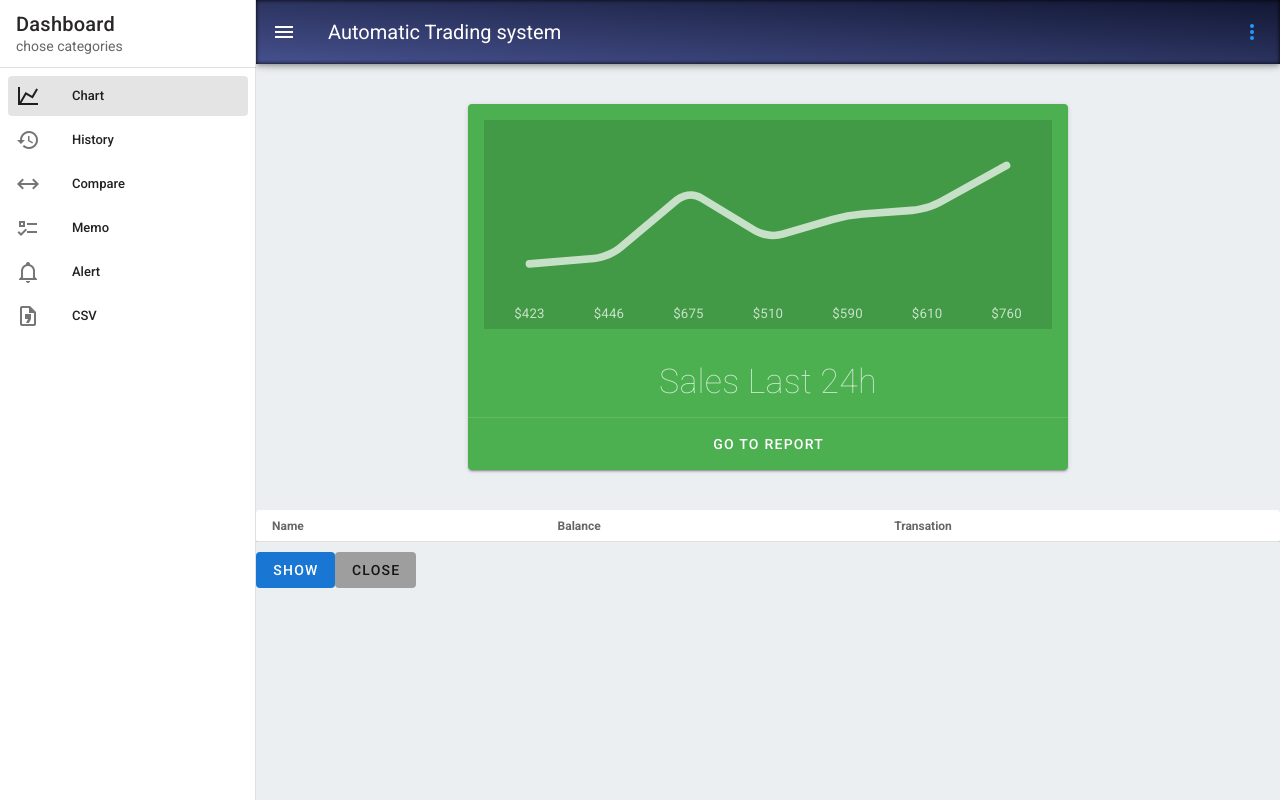
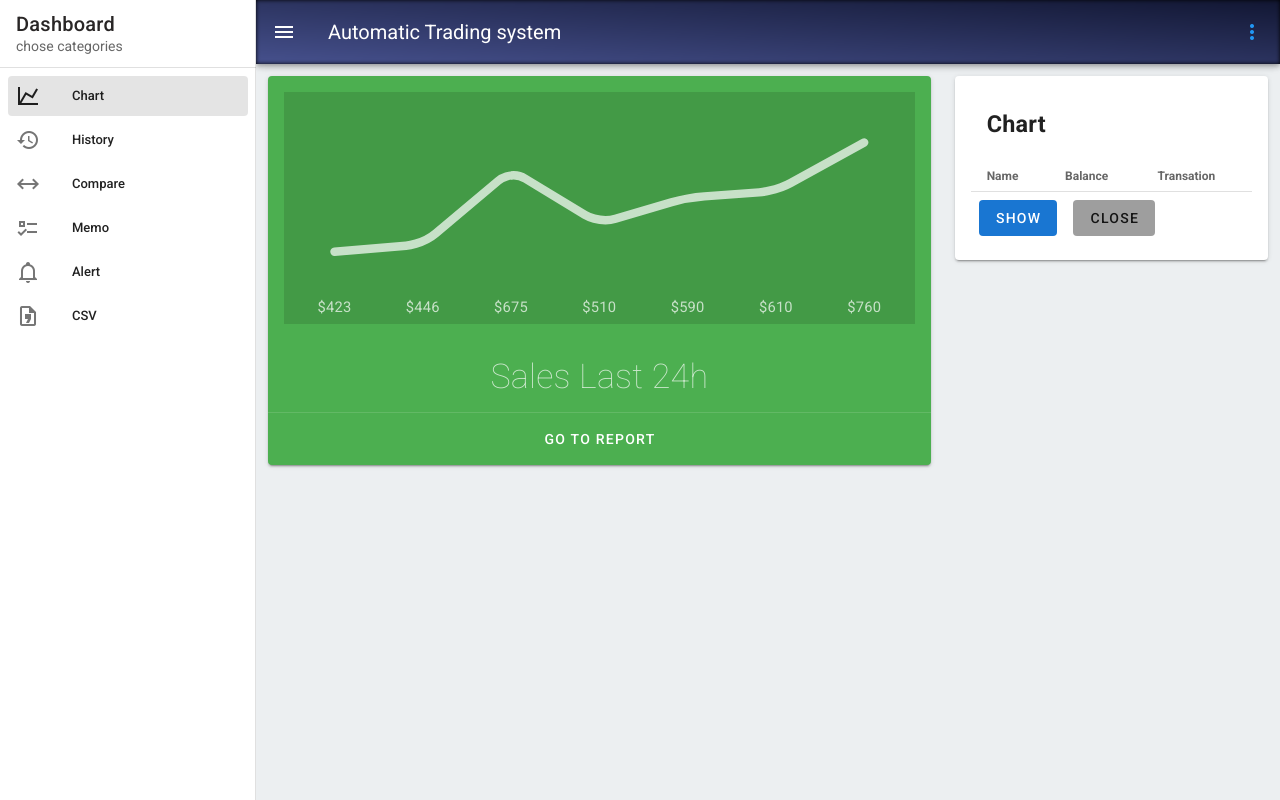
Before and after one commit to serpedious/automatic-trading-system, a Nuxt app in the folder front/: page /dashboard/chart in a window 1280 px wide. Built offline with nearby package versions, Linux system fonts and the light colour scheme.

Commit message:
modify css property

```diff
--- a/front/components/organisms/GraphChart.vue
+++ b/front/components/organisms/GraphChart.vue
@@ -1,9 +1,9 @@
 <template>
   <v-card
-    class="mx-auto text-center"
+    class="text-center mt-3 ml-3"
     color="green"
     dark
-    max-width="600"
+    max-width="800"
   >
     <v-card-text>
       <v-sheet color="rgba(0, 0, 0, .12)">
@@ -59,11 +59,4 @@
 </script>
 
 <style scoped>
-.container {
-  min-height: 100vh;
-  display: flex;
-  justify-content: center;
-  align-items: center;
-  text-align: center;
-}
 </style>
--- a/front/components/organisms/Memo.vue
+++ b/front/components/organisms/Memo.vue
@@ -1,4 +1,9 @@
 <template>
+<section class="container">
+    <v-card class="mx-auto mt-5 pa-5" width="800px">
+      <v-card-title class="pb-5">
+        <h3>Memo</h3>
+      </v-card-title>
   <div class="home">
     <v-text-field
      v-model="newTaskTitle"
@@ -55,6 +60,8 @@
       </div>
     </v-list>
   </div>
+    </v-card>
+</section>
 </template>
 
 <script>
@@ -102,3 +109,13 @@ export default {
   }
 }
 </script>
+
+<style>
+.container {
+  min-height: 50vh;
+  display: flex;
+  justify-content: center;
+  align-items: center;
+  text-align: center;
+}
+</style>
--- a/front/components/organisms/TabAlert.vue
+++ b/front/components/organisms/TabAlert.vue
@@ -1,10 +1,12 @@
 <template>
   <section class="container">
-    <v-card class="mx-auto mt-5 pa-5" width="400px">
+    <v-card class="mx-auto mt-5 pa-5" width="700px">
       <v-card-title class="pb-5">
         <h3>Alert</h3>
       </v-card-title>
     <v-tabs
+      centered
+      fixed-tabs
       v-model="tab"
       background-color="primary"
       dark
--- a/front/components/organisms/TabCsv.vue
+++ b/front/components/organisms/TabCsv.vue
@@ -5,6 +5,8 @@
       <h3>CSV</h3>
     </v-card-title>
     <v-tabs
+      centered
+      fixed-tabs
       v-model="tab"
       background-color="primary"
       dark
--- a/front/components/organisms/TabProfit.vue
+++ b/front/components/organisms/TabProfit.vue
@@ -1,9 +1,11 @@
 <template>
-  <v-card class="mx-auto mt-5 pa-5" width="400px">
+  <v-card class="mx-auto mt-2 pa-4" width="400px">
     <v-card-title class="pb-5">
       <h3>Profit</h3>
     </v-card-title>
     <v-tabs
+      centered
+      fixed-tabs
       v-model="tab"
       background-color="primary"
       dark
@@ -50,7 +52,6 @@
 
 <style scoped>
 .container {
-  min-height: 100vh;
   display: flex;
   justify-content: center;
   align-items: center;
--- a/front/components/organisms/TableChart.vue
+++ b/front/components/organisms/TableChart.vue
@@ -1,5 +1,8 @@
 <template>
-  <div class="home">
+ <v-card class="mt-3 mr-3 pa-4">
+    <v-card-title class="pb-5">
+      <h3>Chart</h3>
+    </v-card-title>
     <v-simple-table dense>
       <template v-slot:default>
         <thead>
@@ -23,7 +26,7 @@
         </thead>
         <tbody>
           <tr
-            v-for="balance of balancelists" v-bind:key="balance.amount"
+            v-for="balance of balancelists" :key="balance.currency_code"
           >
             <td>{{ balance.currency_code }}</td>
             <!-- <td>{{ item.buy }}</td>
@@ -50,6 +53,7 @@
       </template>
     </v-simple-table>
     <v-btn
+      class="ma-2"
       @click="apiBalance"
       depressed
       color="primary"
@@ -57,19 +61,20 @@
       SHOW
     </v-btn>
     <v-btn
+      class="ma-2"
       depressed
       color="grey"
       @click="apiBalanceHide"
     >
       CLOSE
     </v-btn>
-  </div>
+ </v-card>
 </template>
 
 <script>
 import axios from 'axios'
 export default {
-  name: 'Memo',
+  name: 'TableChart',
   data() {
     return {
       balancelists: [],
@@ -86,24 +91,3 @@ export default {
   }
 }
 </script>
-
-<style scoped>
-h1, h2 {
-  font-weight: normal;
-}
-ul {
-  list-style-type: none;
-  padding: 0;
-}
-li {
-  display: inline-block;
-  margin: 0 10px;
-}
-a {
-  color: #42b983;
-}
-button {
-  margin: 10px 0;
-  padding: 10px;
-}
-</style>
--- a/front/components/organisms/TableCompare.vue
+++ b/front/components/organisms/TableCompare.vue
@@ -1,4 +1,9 @@
 <template>
+<section class="container">
+ <v-card class="mx-auto mt-2 pa-4" width="800px">
+    <v-card-title class="pb-5">
+      <h3>Compare</h3>
+    </v-card-title>
  <v-simple-table dense>
     <template v-slot:default>
       <thead>
@@ -34,6 +39,8 @@
       </tbody>
     </template>
   </v-simple-table>
+ </v-card>
+</section>
 </template>
 
 <script>
@@ -92,7 +99,7 @@ export default {
 
 <style scoped>
 .container {
-  min-height: 100vh;
+  min-height: 70vh;
   display: flex;
   justify-content: center;
   align-items: center;
--- a/front/components/organisms/TableHistory.vue
+++ b/front/components/organisms/TableHistory.vue
@@ -1,4 +1,5 @@
 <template>
+    <v-card class="mx-auto pa-5" width="900px">
  <v-simple-table dense>
     <template v-slot:default>
       <thead>
@@ -30,6 +31,7 @@
       </tbody>
     </template>
   </v-simple-table>
+    </v-card>
 </template>
 
 <script>
@@ -92,12 +94,6 @@ export default {
             amount: 100,
             date: '2020/08/23',
           },
-          {
-            name: 'KitKat',
-            side: 'SELL',
-            amount: 100,
-            date: '2020/08/23',
-          },
         ],
       }
     },
@@ -105,11 +101,4 @@ export default {
 </script>
 
 <style scoped>
-.container {
-  min-height: 100vh;
-  display: flex;
-  justify-content: center;
-  align-items: center;
-  text-align: center;
-}
 </style>
--- a/front/pages/dashboard/chart.vue
+++ b/front/pages/dashboard/chart.vue
@@ -1,10 +1,14 @@
 <template>
-  <div>
-    <div class="pa-10">
-      <GraphChart/>
-    </div>
-    <TableChart/>
-  </div>
+  <!-- <v-container> -->
+    <v-row>
+      <v-col md="8">
+        <GraphChart/>
+      </v-col>
+      <v-col md="4">
+      <TableChart/>
+      </v-col>
+    </v-row>
+  <!-- </v-container> -->
 </template>
 
 <script>
@@ -17,6 +21,3 @@ export default {
   }
 }
 </script>
-
-<style>
-</style>
--- a/front/pages/dashboard/history.vue
+++ b/front/pages/dashboard/history.vue
@@ -1,6 +1,6 @@
 <template>
   <div>
-    <div class="pa-10">
+    <div class="pa-4">
       <TabProfit/>
     </div>
     <TableHistory/>
```
